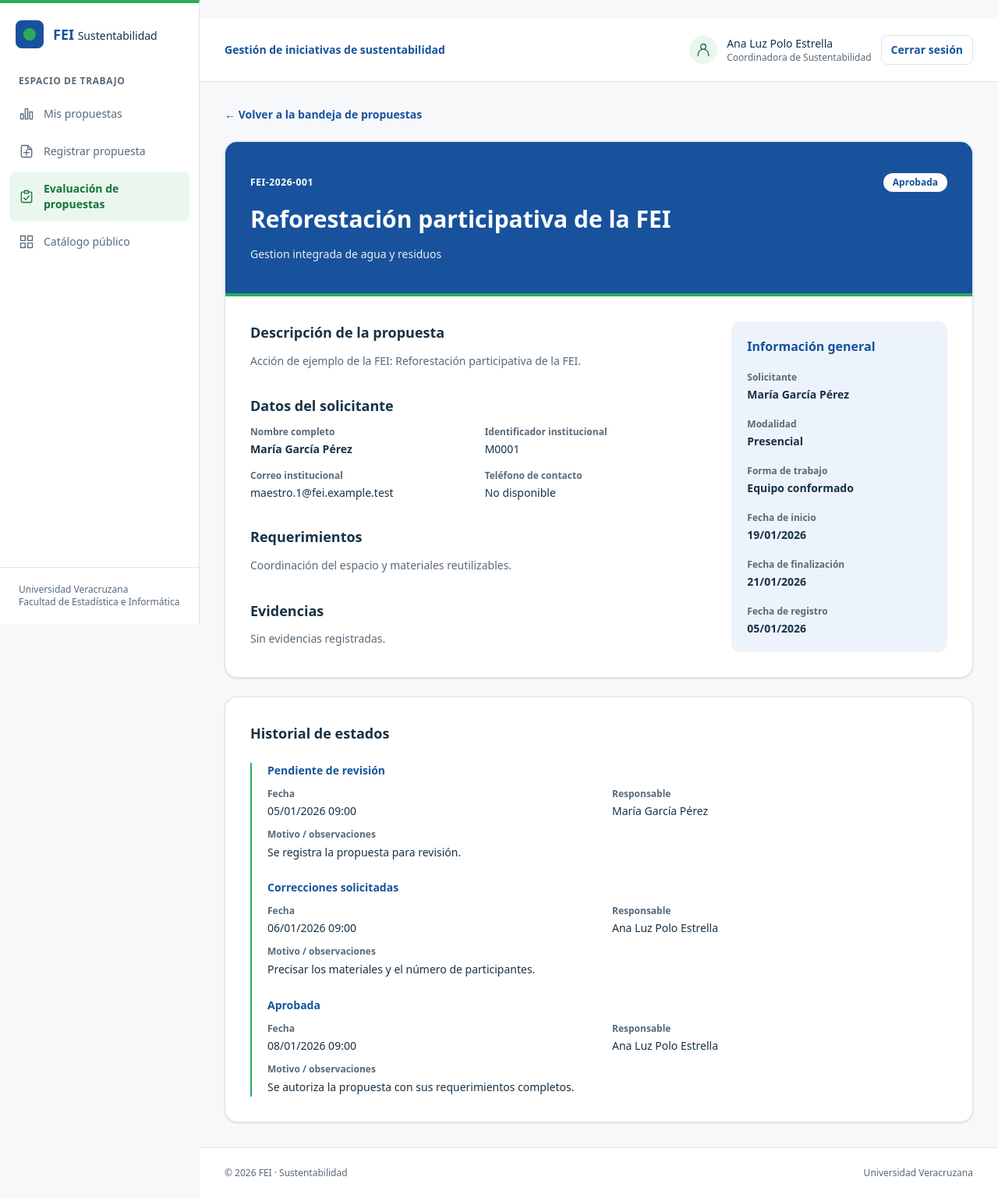
After one commit to Turumbar451/sistema-sustentabilidad-fei, a Laravel app: page /evaluacion/propuestas/1 in a window 1280 px wide. The commit adds this page. Shown: the whole page at 78% size. Run offline with Laravel 12, Linux system fonts and the light colour scheme; a user stored in the database is signed in; data comes from the database, SQL or seed files in the repository; style sheets or scripts are compiled from the project's sources.

Commit message:
feat(evaluacion): implementar bandeja de propuestas
Agrega la consulta de propuestas recibidas para evaluacinn, su vista de detalle y el enlace correspondiente en el menu, manteniendo el flujo separado del catálogo publico.

```diff
--- a/app/Builders/AccionSustentabilidadBuilder.php
+++ b/app/Builders/AccionSustentabilidadBuilder.php
@@ -7,6 +7,7 @@ namespace App\Builders;
 use App\Enums\EstadoAccionEnum;
 use App\Enums\FormaTrabajoEnum;
 use App\Models\AccionSustentabilidad;
+use App\Models\EstadoAccion;
 use DateTimeImmutable;
 use Illuminate\Database\Eloquent\Builder;
 use InvalidArgumentException;
@@ -26,6 +27,39 @@ class AccionSustentabilidadBuilder extends Builder
             static fn (Builder $estado): Builder => $estado
                 ->whereIn('nombre', EstadoAccionEnum::valoresVisiblesEnCatalogo()),
         );
+    }
+
+    public function paraEvaluacion(): static
+    {
+        return $this
+            ->select([
+                'idAccion',
+                'folio',
+                'nombre',
+                'fechaRegistro',
+                'idEjeTrabajo',
+                'idEstadoAccion',
+                'idUsuarioSolicitante',
+            ])
+            ->whereHas(
+                'estadoAccion',
+                static fn (Builder $estado): Builder => $estado->whereIn('nombre', [
+                    EstadoAccionEnum::PendienteDeRevision->value,
+                    EstadoAccionEnum::CorreccionesSolicitadas->value,
+                ]),
+            )
+            ->with([
+                'ejeTrabajo:idEjeTrabajo,nombre',
+                'estadoAccion:idEstadoAccion,nombre',
+                'solicitante:idUsuario,nombreCompleto',
+            ])
+            ->orderBy(
+                EstadoAccion::query()
+                    ->selectRaw('CASE WHEN nombre = ? THEN 0 ELSE 1 END', [EstadoAccionEnum::PendienteDeRevision->value])
+                    ->whereColumn('EstadoAccion.idEstadoAccion', 'AccionSustentabilidad.idEstadoAccion'),
+            )
+            ->orderBy('fechaRegistro')
+            ->orderBy('idAccion');
     }
 
     /** @param array<string, mixed> $filtros */
--- /dev/null
+++ b/app/Http/Controllers/EvaluacionPropuestaController.php
@@ -0,0 +1,28 @@
+<?php
+
+declare(strict_types=1);
+
+namespace App\Http\Controllers;
+
+use App\Models\AccionSustentabilidad;
+use Illuminate\Contracts\View\View;
+use Illuminate\Http\Request;
+
+class EvaluacionPropuestaController
+{
+    public function index(Request $request): View
+    {
+        return view('evaluacion.index', [
+            'acciones' => AccionSustentabilidad::paginarPropuestasParaEvaluacion(
+                pagina: $request->integer('page', 1),
+            ),
+        ]);
+    }
+
+    public function mostrarDetalle(AccionSustentabilidad $accionSustentabilidad): View
+    {
+        $accionSustentabilidad->cargarRelacionesEvaluacion();
+
+        return view('evaluacion.detalle', ['accion' => $accionSustentabilidad]);
+    }
+}
--- a/app/Models/AccionSustentabilidad.php
+++ b/app/Models/AccionSustentabilidad.php
@@ -176,6 +176,14 @@ class AccionSustentabilidad extends Model
             ->paginate($porPagina, ['*'], 'page', $pagina);
     }
 
+    /** @return LengthAwarePaginator<int, self> */
+    public static function paginarPropuestasParaEvaluacion(
+        int $porPagina = 10,
+        int $pagina = 1,
+    ): LengthAwarePaginator {
+        return static::query()->paraEvaluacion()->paginate($porPagina, ['*'], 'page', $pagina);
+    }
+
     public static function buscarPorId(int $idAccion): ?self
     {
         return static::query()->find($idAccion);
@@ -213,6 +221,20 @@ class AccionSustentabilidad extends Model
         return $this;
     }
 
+    public function cargarRelacionesEvaluacion(): self
+    {
+        $this->load([
+            'ejeTrabajo:idEjeTrabajo,nombre',
+            'estadoAccion:idEstadoAccion,nombre',
+            'solicitante',
+            'evidencias',
+            'historialEstados.estadoAccion:idEstadoAccion,nombre',
+            'historialEstados.usuarioResponsable:idUsuario,nombreCompleto',
+        ]);
+
+        return $this;
+    }
+
     public function registrarCambioEstado(
         int $idNuevoEstado,
         ?int $idUsuarioResponsable,
--- a/resources/views/components/layouts/app.blade.php
+++ b/resources/views/components/layouts/app.blade.php
@@ -16,9 +16,9 @@
         ],
         [
             'nombre' => 'Evaluación de propuestas',
-            'url' => null,
+            'url' => route('evaluacion.propuestas.index'),
             'visible' => $puedeEvaluarPropuestas,
-            'activo' => false,
+            'activo' => request()->routeIs('evaluacion.propuestas.*'),
             'icono' => 'M9 5H6a2 2 0 0 0-2 2v12a2 2 0 0 0 2 2h12a2 2 0 0 0 2-2V7a2 2 0 0 0-2-2h-3M9 3h6v4H9V3Zm-1 11 3 3 5-6',
         ],
         [
--- /dev/null
+++ b/resources/views/evaluacion/detalle.blade.php
@@ -0,0 +1,130 @@
+<x-layouts.app :title="$accion->nombre . ' | Evaluación de propuestas | FEI Sustentabilidad'">
+    <div class="mx-auto flex max-w-5xl flex-col gap-6">
+        <a href="{{ route('evaluacion.propuestas.index') }}" class="inline-flex self-start rounded text-sm font-semibold text-uv-blue hover:underline focus-visible:outline-2 focus-visible:outline-offset-2 focus-visible:outline-uv-blue">
+            ← Volver a la bandeja de propuestas
+        </a>
+
+        <article class="overflow-hidden rounded-2xl border border-line bg-white shadow-sm">
+            <div class="flex flex-col gap-4 border-b-4 border-uv-green bg-uv-blue px-6 py-8 text-white sm:px-8 sm:py-10">
+                <div class="flex flex-wrap items-center justify-between gap-3">
+                    <p class="text-xs font-semibold uppercase tracking-wider">{{ $accion->folio }}</p>
+                    <span class="rounded-full bg-white px-3 py-1 text-xs font-semibold text-uv-blue">{{ $accion->estadoAccion?->nombre?->etiqueta() ?? 'Sin estado' }}</span>
+                </div>
+                <h1 class="text-2xl font-bold leading-tight sm:text-3xl">{{ $accion->nombre }}</h1>
+                <p class="text-sm text-white/90">{{ $accion->ejeTrabajo?->nombre ?? 'Sin eje asignado' }}</p>
+            </div>
+
+            <div class="grid gap-8 p-6 sm:p-8 lg:grid-cols-3">
+                <div class="flex flex-col gap-8 lg:col-span-2">
+                    <section class="flex flex-col gap-3" aria-labelledby="descripcion-titulo">
+                        <h2 id="descripcion-titulo" class="text-lg font-bold text-ink">Descripción de la propuesta</h2>
+                        <p class="whitespace-pre-line text-sm leading-relaxed text-muted">{{ $accion->descripcion ?: 'No hay una descripción disponible.' }}</p>
+                    </section>
+
+                    <section class="flex flex-col gap-3" aria-labelledby="solicitante-titulo">
+                        <h2 id="solicitante-titulo" class="text-lg font-bold text-ink">Datos del solicitante</h2>
+                        <dl class="grid gap-4 text-sm sm:grid-cols-2">
+                            <div>
+                                <dt class="text-xs font-semibold text-muted">Nombre completo</dt>
+                                <dd class="mt-1 font-semibold">{{ $accion->solicitante?->nombreCompleto ?? 'No disponible' }}</dd>
+                            </div>
+                            <div>
+                                <dt class="text-xs font-semibold text-muted">Identificador institucional</dt>
+                                <dd class="mt-1">{{ $accion->solicitante?->identificadorInstitucional ?? 'No disponible' }}</dd>
+                            </div>
+                            <div>
+                                <dt class="text-xs font-semibold text-muted">Correo institucional</dt>
+                                <dd class="mt-1 break-words">{{ $accion->solicitante?->correoInstitucional ?? 'No disponible' }}</dd>
+                            </div>
+                            <div>
+                                <dt class="text-xs font-semibold text-muted">Teléfono de contacto</dt>
+                                <dd class="mt-1">{{ $accion->solicitante?->telefonoContacto ?: 'No disponible' }}</dd>
+                            </div>
+                        </dl>
+                    </section>
+
+                    <section class="flex flex-col gap-3" aria-labelledby="requerimientos-titulo">
+                        <h2 id="requerimientos-titulo" class="text-lg font-bold text-ink">Requerimientos</h2>
+                        <p class="whitespace-pre-line text-sm leading-relaxed text-muted">{{ $accion->requerimientos ?: 'Sin requerimientos.' }}</p>
+                    </section>
+
+                    <section class="flex flex-col gap-3" aria-labelledby="evidencias-titulo">
+                        <h2 id="evidencias-titulo" class="text-lg font-bold text-ink">Evidencias</h2>
+                        @if ($accion->evidencias->isEmpty())
+                            <p class="text-sm text-muted">Sin evidencias registradas.</p>
+                        @else
+                            <ul class="flex flex-col gap-3 text-sm">
+                                @foreach ($accion->evidencias as $evidencia)
+                                    <li>
+                                        <a href="{{ \Illuminate\Support\Facades\Storage::disk('public')->url($evidencia->ubicacionArchivo) }}" class="inline-flex rounded font-semibold text-uv-blue hover:underline focus-visible:outline-2 focus-visible:outline-offset-2 focus-visible:outline-uv-blue">
+                                            {{ $evidencia->nombreArchivo }}
+                                        </a>
+                                    </li>
+                                @endforeach
+                            </ul>
+                        @endif
+                    </section>
+                </div>
+
+                <section class="flex h-fit flex-col gap-5 rounded-xl bg-uv-blue-soft p-5" aria-labelledby="informacion-titulo">
+                    <h2 id="informacion-titulo" class="text-base font-bold text-uv-blue">Información general</h2>
+                    <dl class="grid gap-5 text-sm sm:grid-cols-2 lg:grid-cols-1">
+                        <div>
+                            <dt class="text-xs font-semibold text-muted">Solicitante</dt>
+                            <dd class="mt-1 font-semibold">{{ $accion->solicitante?->nombreCompleto ?? 'No disponible' }}</dd>
+                        </div>
+                        <div>
+                            <dt class="text-xs font-semibold text-muted">Modalidad</dt>
+                            <dd class="mt-1 font-semibold">{{ $accion->modalidad ?? 'No especificada' }}</dd>
+                        </div>
+                        <div>
+                            <dt class="text-xs font-semibold text-muted">Forma de trabajo</dt>
+                            <dd class="mt-1 font-semibold">{{ $accion->formaTrabajo?->value ?? 'No especificada' }}</dd>
+                        </div>
+                        <div>
+                            <dt class="text-xs font-semibold text-muted">Fecha de inicio</dt>
+                            <dd class="mt-1 font-semibold">{{ $accion->fechaInicioFormateada ?? 'Por definir' }}</dd>
+                        </div>
+                        <div>
+                            <dt class="text-xs font-semibold text-muted">Fecha de finalización</dt>
+                            <dd class="mt-1 font-semibold">{{ $accion->fechaTerminoFormateada ?? 'Por definir' }}</dd>
+                        </div>
+                        <div>
+                            <dt class="text-xs font-semibold text-muted">Fecha de registro</dt>
+                            <dd class="mt-1 font-semibold">{{ $accion->fechaRegistroFormateada ?? 'No disponible' }}</dd>
+                        </div>
+                    </dl>
+                </section>
+            </div>
+        </article>
+
+        <section class="flex flex-col gap-6 rounded-2xl border border-line bg-white p-6 shadow-sm sm:p-8" aria-labelledby="historial-titulo">
+            <h2 id="historial-titulo" class="text-lg font-bold text-ink">Historial de estados</h2>
+            @if ($accion->historialEstados->isEmpty())
+                <p class="text-sm text-muted">No hay cambios de estado registrados.</p>
+            @else
+                <ol class="flex flex-col gap-6 border-l-2 border-uv-green pl-5">
+                    @foreach ($accion->historialEstados as $historial)
+                        <li class="flex flex-col gap-3">
+                            <h3 class="text-sm font-bold text-uv-blue">{{ $historial->estadoAccion?->nombre?->etiqueta() ?? 'Sin estado' }}</h3>
+                            <dl class="grid gap-3 text-sm sm:grid-cols-2">
+                                <div>
+                                    <dt class="text-xs font-semibold text-muted">Fecha</dt>
+                                    <dd class="mt-1">{{ $historial->fechaCambio?->format('d/m/Y H:i') ?? 'No disponible' }}</dd>
+                                </div>
+                                <div>
+                                    <dt class="text-xs font-semibold text-muted">Responsable</dt>
+                                    <dd class="mt-1">{{ $historial->usuarioResponsable?->nombreCompleto ?? 'No disponible' }}</dd>
+                                </div>
+                                <div class="sm:col-span-2">
+                                    <dt class="text-xs font-semibold text-muted">Motivo / observaciones</dt>
+                                    <dd class="mt-1 whitespace-pre-line leading-relaxed">{{ $historial->motivo ?: 'Sin observaciones.' }}</dd>
+                                </div>
+                            </dl>
+                        </li>
+                    @endforeach
+                </ol>
+            @endif
+        </section>
+    </div>
+</x-layouts.app>
--- a/routes/web.php
+++ b/routes/web.php
@@ -3,6 +3,7 @@
 use App\Enums\RolSistemaEnum;
 use App\Http\Controllers\AccesoLocalController;
 use App\Http\Controllers\AccionSustentabilidadController;
+use App\Http\Controllers\EvaluacionPropuestaController;
 use Illuminate\Support\Facades\Route;
 
 Route::get('/', [AccionSustentabilidadController::class, 'consultar'])
@@ -27,6 +28,15 @@ Route::middleware('rol:'.implode(',', [
         ->name('acciones.registrar');
 });
 
+Route::middleware('rol:'.RolSistemaEnum::CoordinadoraSustentabilidad->value)->group(function (): void {
+    Route::get('/evaluacion/propuestas', [EvaluacionPropuestaController::class, 'index'])
+        ->name('evaluacion.propuestas.index');
+
+    Route::get('/evaluacion/propuestas/{accionSustentabilidad}', [EvaluacionPropuestaController::class, 'mostrarDetalle'])
+        ->whereNumber('accionSustentabilidad')
+        ->name('evaluacion.propuestas.detalle');
+});
+
 Route::get('/acciones/{accionSustentabilidad}', [AccionSustentabilidadController::class, 'mostrarDetalle'])
     ->whereNumber('accionSustentabilidad')
     ->name('acciones.detalle');
```
Also changed, not shown: resources/views/evaluacion/index.blade.php (added, +55 -0 lines), tests/Feature/Auth/AutorizacionRolesTest.php (+1 -0 lines), tests/Feature/Evaluacion/BandejaEvaluacionTest.php (added, +211 -0 lines).
